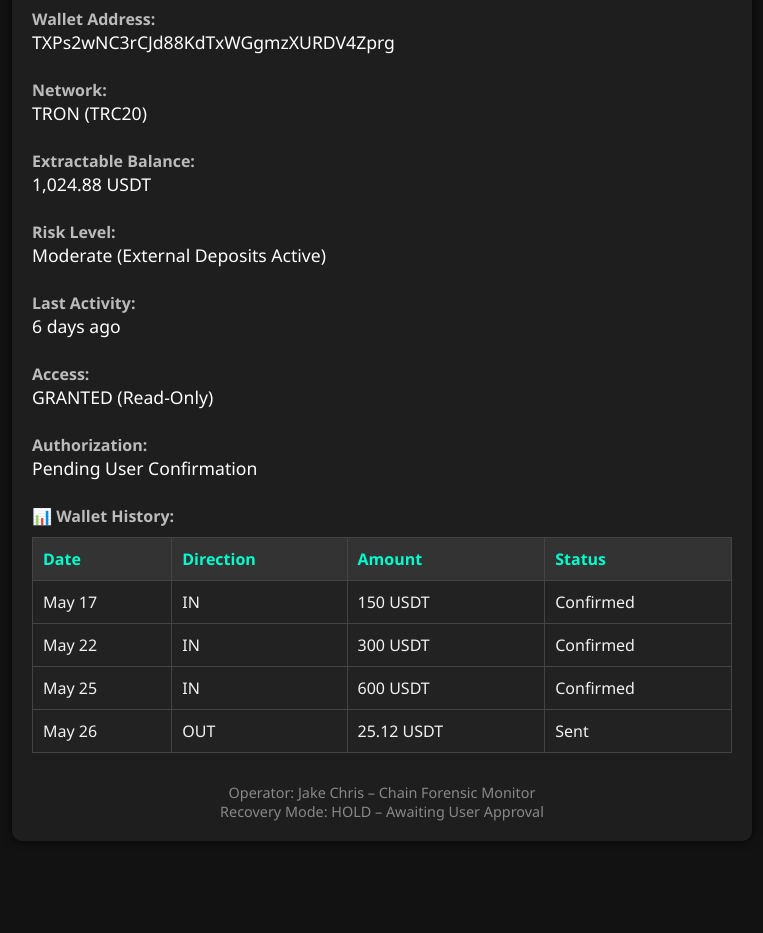
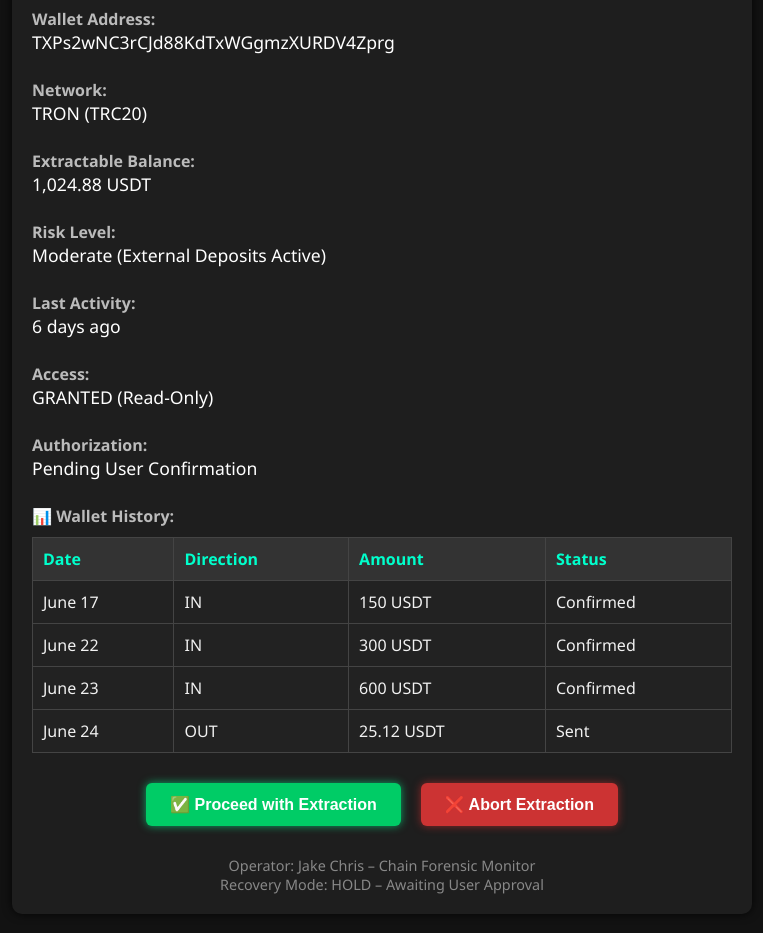
Before and after one commit to Curryjag/Watching-extract, a plain HTML site: page Index.html in a window 1280 px wide. Shown: the part 123-1056 px from the top of the page, without its empty margins (258-1021 px from the left). Before the commit the page ends 992 px from the top, so only its background shows below. Drawn offline with Linux system fonts and the light colour scheme.

Commit message:
Update Index.html

```diff
--- a/Index.html
+++ b/Index.html
@@ -17,6 +17,8 @@
       max-width: 700px;
       margin: auto;
       box-shadow: 0 0 10px rgba(0,0,0,0.8);
+      word-wrap: break-word;
+      overflow-wrap: break-word;
     }
     h2 {
       color: #00ffcc;
@@ -54,6 +56,37 @@
       margin-top: 30px;
       font-size: 0.9em;
       color: #888;
+    }
+    .button-container {
+      display: flex;
+      justify-content: center;
+      gap: 20px;
+      margin-top: 30px;
+    }
+    .btn {
+      padding: 12px 24px;
+      font-size: 16px;
+      font-weight: bold;
+      border: none;
+      border-radius: 6px;
+      cursor: pointer;
+      box-shadow: 0 0 8px rgba(0,0,0,0.3);
+    }
+    .btn-green {
+      background-color: #00cc66;
+      color: white;
+      box-shadow: 0 0 8px rgba(0,255,150,0.6);
+    }
+    .btn-green:hover {
+      background-color: #00b359;
+    }
+    .btn-red {
+      background-color: #cc3333;
+      color: white;
+      box-shadow: 0 0 8px rgba(255,50,50,0.5);
+    }
+    .btn-red:hover {
+      background-color: #b32d2d;
     }
   </style>
 </head>
@@ -106,30 +139,35 @@
           <th>Status</th>
         </tr>
         <tr>
-          <td>May 17</td>
+          <td>June 17</td>
           <td>IN</td>
           <td>150 USDT</td>
           <td>Confirmed</td>
         </tr>
         <tr>
-          <td>May 22</td>
+          <td>June 22</td>
           <td>IN</td>
           <td>300 USDT</td>
           <td>Confirmed</td>
         </tr>
         <tr>
-          <td>May 25</td>
+          <td>June 23</td>
           <td>IN</td>
           <td>600 USDT</td>
           <td>Confirmed</td>
         </tr>
         <tr>
-          <td>May 26</td>
+          <td>June 24</td>
           <td>OUT</td>
           <td>25.12 USDT</td>
           <td>Sent</td>
         </tr>
       </table>
+    </div>
+
+    <div class="button-container">
+      <button class="btn btn-green">✅ Proceed with Extraction</button>
+      <button class="btn btn-red">❌ Abort Extraction</button>
     </div>
 
     <div class="footer">
```
